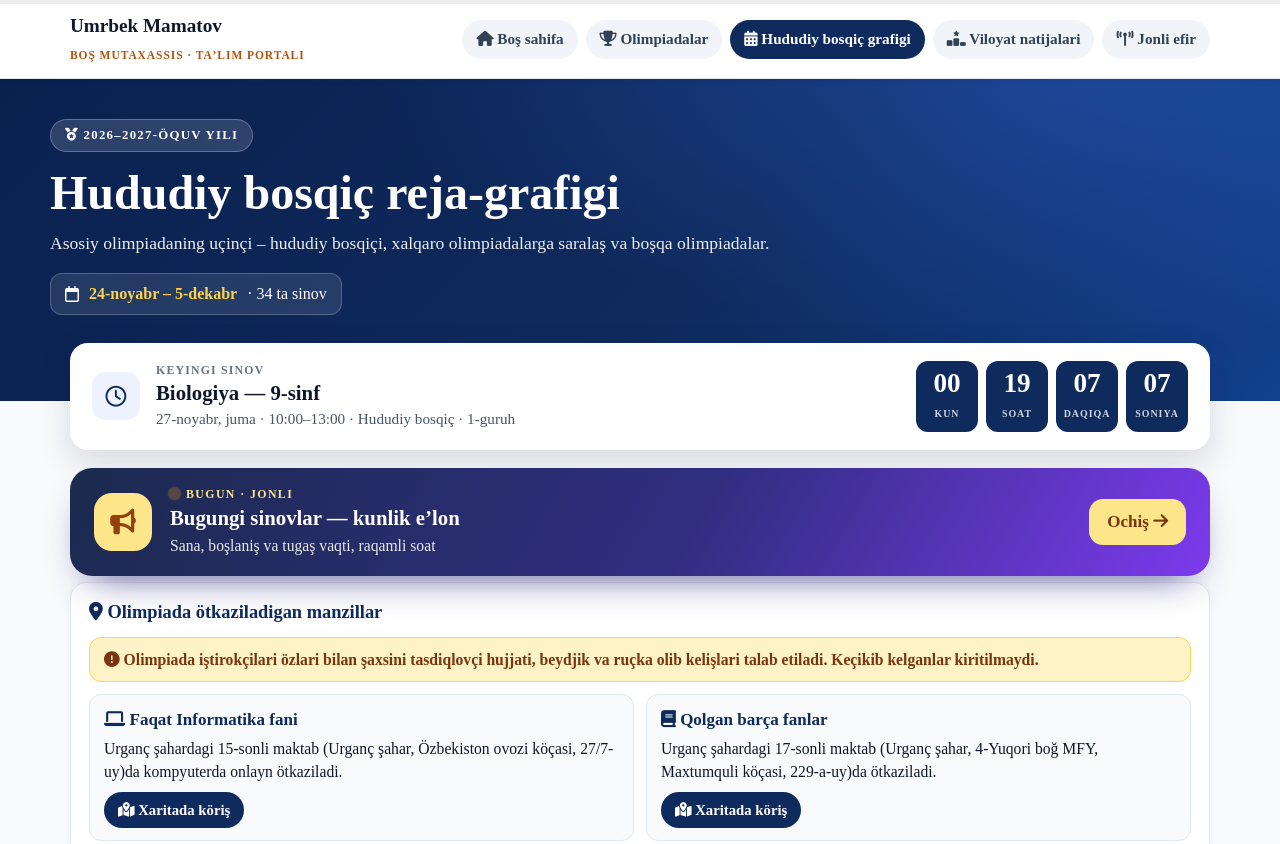
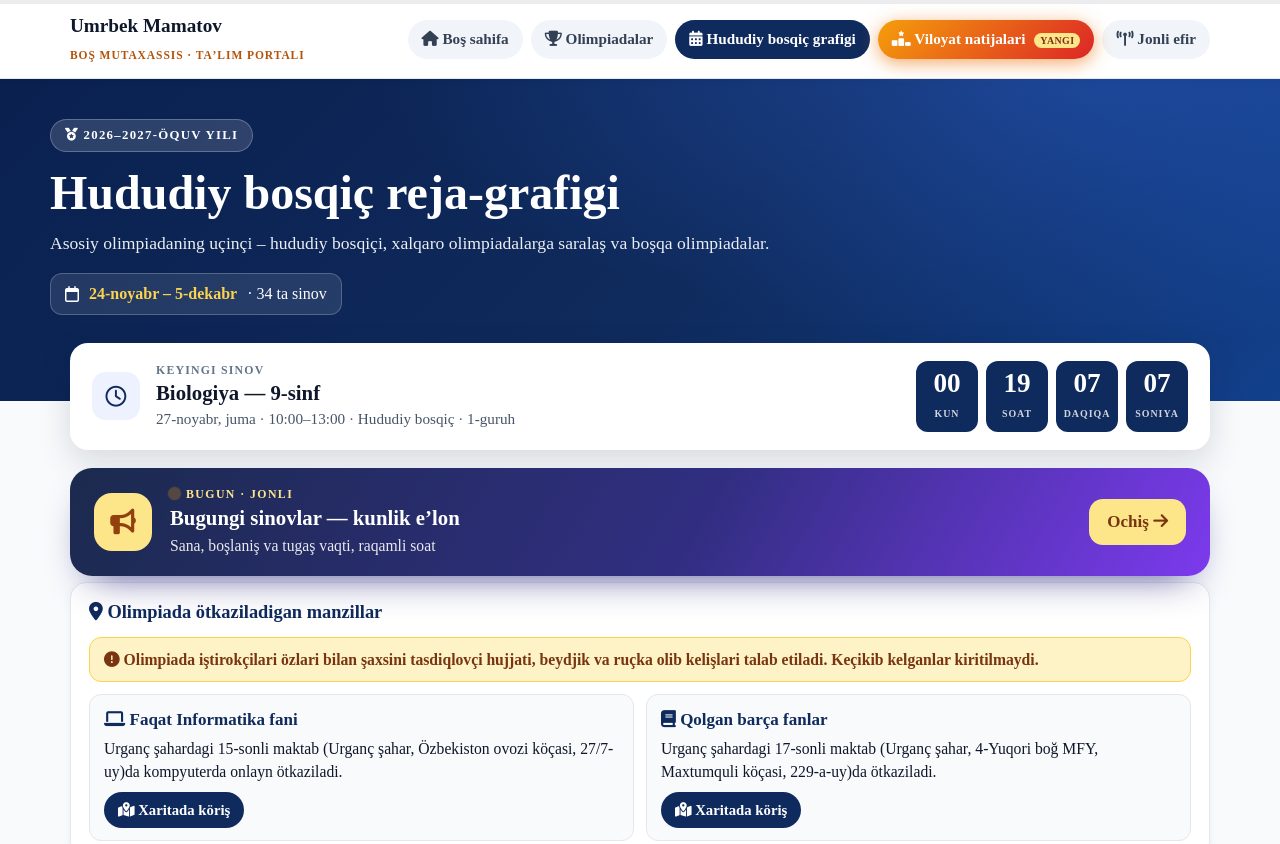
Before and after one commit to Umrbek84/olimpiada, a plain HTML site: page hududiy-bosqich.html in a window 1280 px wide. Shown: the top 844 px of the page. Drawn offline with Linux system fonts and the light colour scheme.

Commit message:
Add files via upload

```diff
--- a/hududiy-bosqich.html
+++ b/hududiy-bosqich.html
@@ -12,6 +12,7 @@ a{color:inherit;text-decoration:none}button,input{font-family:inherit}
 .brand b{display:block;font-size:1.2rem;color:#0f172a}.brand span{font-size:.72rem;font-weight:700;letter-spacing:.08em;text-transform:uppercase;color:#b45309}
 .top nav{display:flex;gap:8px;flex-wrap:wrap}.top nav a{font-size:.95rem;font-weight:700;padding:8px 14px;border-radius:999px;color:#334155;background:#f1f5f9}
 .top nav a:hover{background:#e2e8f0}.top nav a.on{background:#0f2a5c;color:#fff}
+.top nav a.vn{background:linear-gradient(135deg,#f59e0b,#dc2626);color:#fff;box-shadow:0 4px 14px rgba(220,38,38,.4);position:relative;animation:vnp 1.8s infinite}.top nav a.vn:hover{filter:brightness(1.08)}.top nav a.vn.on{outline:3px solid #fde68a}.top nav a.vn b{background:#fde68a;color:#7c2d12;font-size:.62rem;padding:2px 6px;border-radius:999px;margin-left:5px;letter-spacing:.04em}@keyframes vnp{0%,100%{box-shadow:0 4px 14px rgba(220,38,38,.4)}50%{box-shadow:0 4px 22px rgba(245,158,11,.85)}}
 .hero{background:radial-gradient(1200px 500px at 85% -10%,rgba(56,120,255,.35),transparent 60%),linear-gradient(135deg,#0a2150 0%,#0f2a5c 55%,#12408c 100%);color:#fff;padding:40px 20px 86px}
 .hero-in{max-width:1180px;margin:0 auto}
 .hero .kick{display:inline-block;font-size:.8rem;font-weight:700;letter-spacing:.1em;text-transform:uppercase;background:rgba(255,255,255,.14);border:1px solid rgba(255,255,255,.25);padding:6px 14px;border-radius:999px;margin-bottom:14px}
@@ -112,7 +113,7 @@ html.shot .top,html.shot .ctl,html.shot .days,html.shot .next,html.shot .daybn{d
 </head><body>
 <div class="yz-prog" id="yzProg" aria-hidden="true"><i></i></div>
 <header class="top"><div class="top-in"><a class="brand" href="index.html"><b>Umrbek Mamatov</b><span>Boş mutaxassis · Taʼlim portali</span></a>
-<nav><a href="index.html"><i class="fa-solid fa-house"></i> Boş sahifa</a><a href="index.html#olimpiada"><i class="fa-solid fa-trophy"></i> Olimpiadalar</a><a href="hududiy-bosqich.html" class="on"><i class="fa-solid fa-calendar-days"></i> Hududiy bosqiç grafigi</a><a href="hududiy-natijalar.html"><i class="fa-solid fa-ranking-star"></i> Viloyat natijalari</a><a href="jonli.html" target="_blank" rel="noopener"><i class="fa-solid fa-tower-broadcast"></i> Jonli efir</a></nav></div></header>
+<nav><a href="index.html"><i class="fa-solid fa-house"></i> Boş sahifa</a><a href="index.html#olimpiada"><i class="fa-solid fa-trophy"></i> Olimpiadalar</a><a href="hududiy-bosqich.html" class="on"><i class="fa-solid fa-calendar-days"></i> Hududiy bosqiç grafigi</a><a href="hududiy-natijalar.html" class="vn"><i class="fa-solid fa-ranking-star"></i> Viloyat natijalari <b>YANGI</b></a><a href="jonli.html" target="_blank" rel="noopener"><i class="fa-solid fa-tower-broadcast"></i> Jonli efir</a></nav></div></header>
 <section class="hero"><div class="hero-in"><span class="kick"><i class="fa-solid fa-medal"></i> 2026–2027-öquv yili</span>
 <h1>Hududiy bosqiç reja-grafigi</h1>
 <p>Asosiy olimpiadaning uçinçi – hududiy bosqiçi, xalqaro olimpiadalarga saralaş va boşqa olimpiadalar.</p>
```
Also changed, not shown: hududiy-natijalar.html (+2 -1 lines), kunlik-elon.html (+1 -1 lines).
